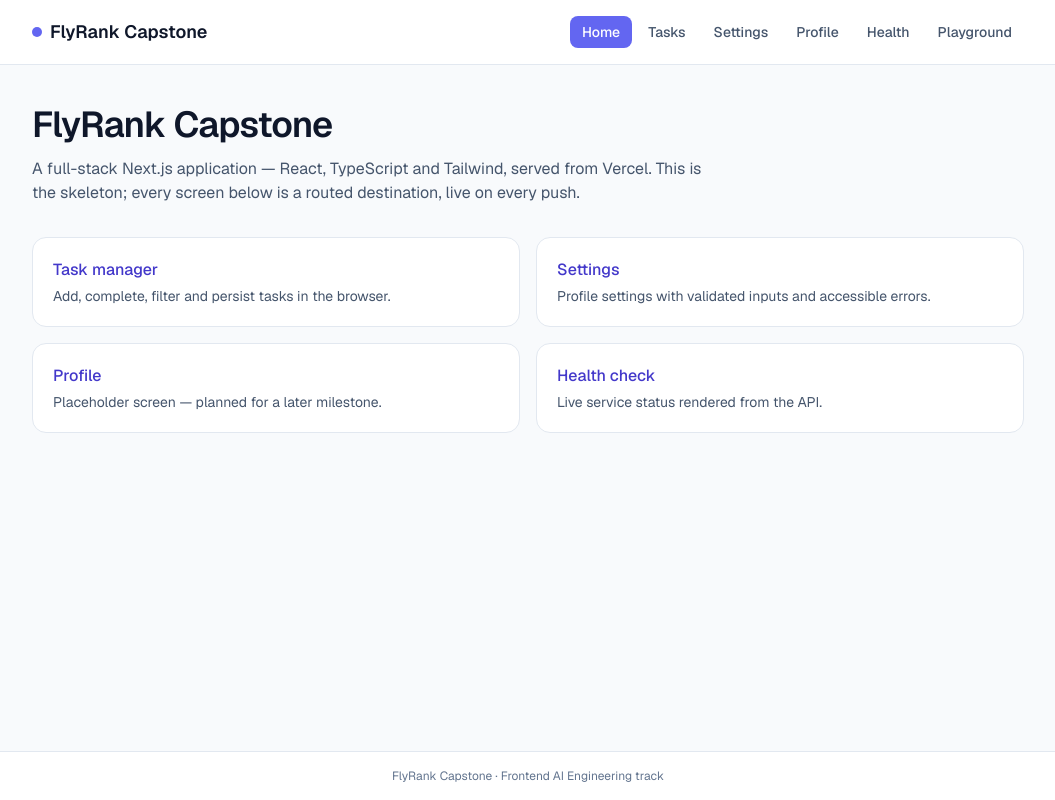
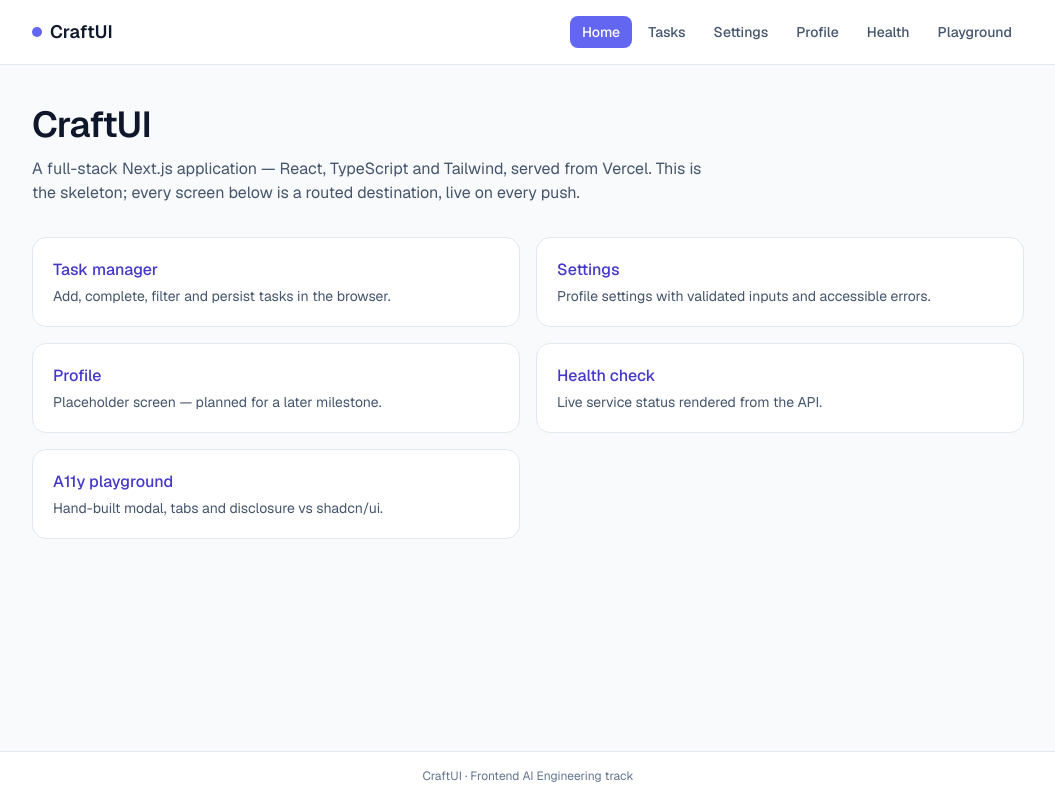
Before and after one commit to RajinShahriar10/flyrank-capstone, a Next.js app: page / in a window 1280 px wide. Shown: the whole page, without its empty margins (112-1167 px from the left). Built offline with nearby package versions, Linux system fonts and the light colour scheme.

Commit message:
chore(ui): rebrand project as CraftUI

```diff
--- a/app/layout.tsx
+++ b/app/layout.tsx
@@ -8,8 +8,8 @@
 const geist = Geist({subsets:['latin'],variable:'--font-sans'});
 
 export const metadata: Metadata = {
-  title: "FlyRank Capstone",
-  description: "Full-stack capstone application for the Frontend AI Engineering track.",
+  title: "CraftUI",
+  description: "Frontend AI showcase — forms, task state, and accessible components.",
 };
 
 export default function RootLayout({
@@ -28,7 +28,7 @@
                 aria-hidden="true"
                 className="inline-flex size-2.5 rounded-full bg-brand-500"
               />
-              FlyRank Capstone
+              CraftUI
             </Link>
             <SiteNav />
           </div>
@@ -38,7 +38,7 @@
         </main>
         <footer className="border-t border-slate-200 bg-white">
           <p className="mx-auto w-full max-w-5xl px-4 py-4 text-center text-xs text-slate-500">
-            FlyRank Capstone · Frontend AI Engineering track
+            CraftUI · Frontend AI Engineering track
           </p>
         </footer>
       </body>
--- a/app/page.tsx
+++ b/app/page.tsx
@@ -21,6 +21,11 @@
     title: "Health check",
     description: "Live service status rendered from the API.",
   },
+  {
+    href: "/playground",
+    title: "A11y playground",
+    description: "Hand-built modal, tabs and disclosure vs shadcn/ui.",
+  },
 ];
 
 export default function Home() {
@@ -28,7 +33,7 @@
     <div className="space-y-8">
       <section className="space-y-3">
         <h1 className="text-3xl font-semibold tracking-tight sm:text-4xl">
-          FlyRank Capstone
+          CraftUI
         </h1>
         <p className="max-w-2xl text-slate-600">
           A full-stack Next.js application — React, TypeScript and Tailwind,
```
Also changed, not shown: 1 other file (tests, documents, lock files or other folders).
